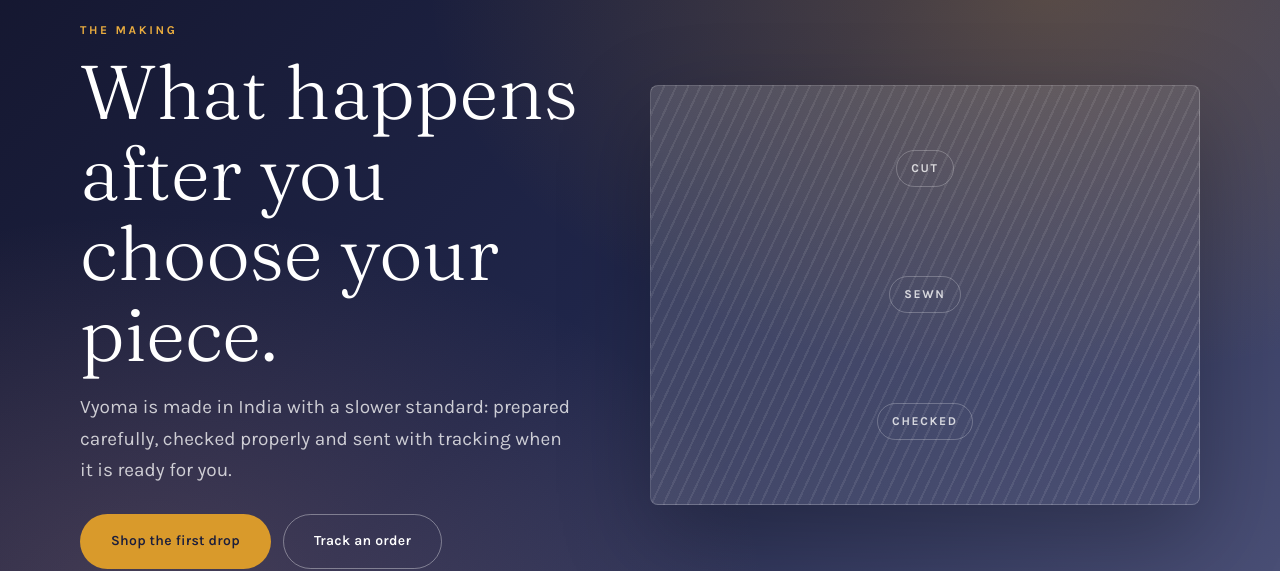
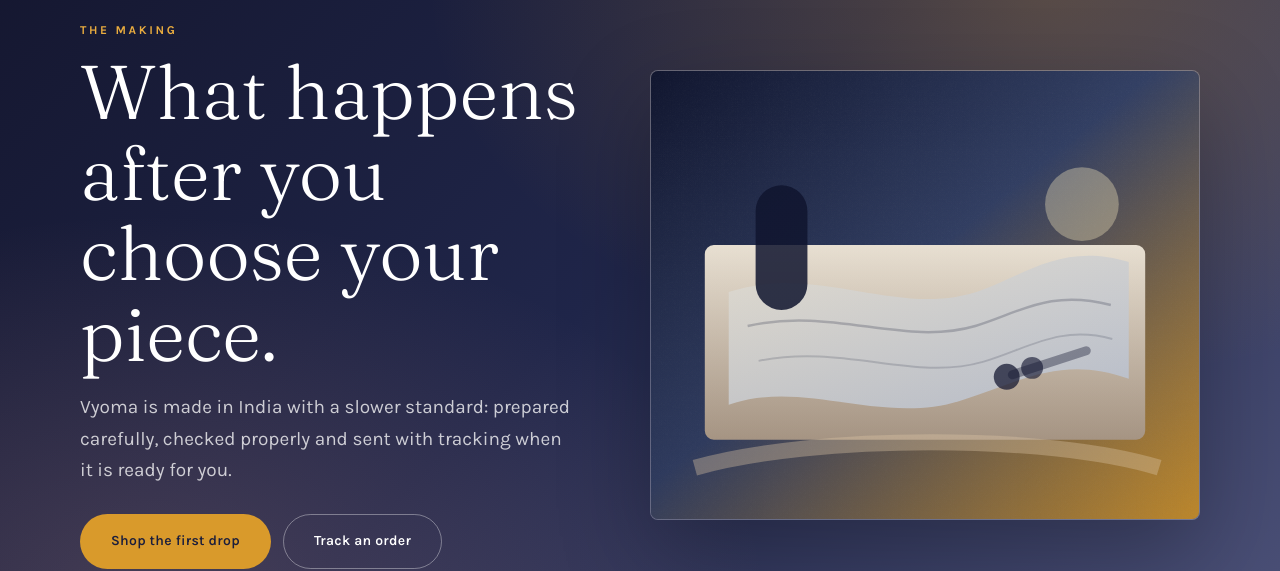
Before and after one commit to indergill2410-tech/Vyoma, a Next.js app: page /making in a window 1280 px wide. Shown: the part 212-783 px from the top of the page. Built offline with nearby package versions, Linux system fonts and the light colour scheme; no server answers.

Commit message:
Add editorial imagery to making page

```diff
--- a/app/making/page.js
+++ b/app/making/page.js
@@ -1,5 +1,6 @@
 import Link from "next/link";
 import MakingJourney from "@/components/MakingJourney";
+import EditorialImage from "@/components/EditorialImage";
 import { abs } from "@/lib/seo";
 
 export const metadata = {
@@ -32,9 +33,12 @@ export default function MakingPage() {
               <Link href="/track" className="btn ghost">Track an order</Link>
             </div>
           </div>
-          <div className="making-stamp" aria-hidden="true">
-            <span>cut</span><span>sewn</span><span>checked</span>
-          </div>
+          <EditorialImage
+            name="makingAtelier"
+            alt="Natural fabric on an atelier cutting table in warm Indian evening light"
+            className="making-stamp"
+            priority
+          />
         </div>
       </section>
 
```
